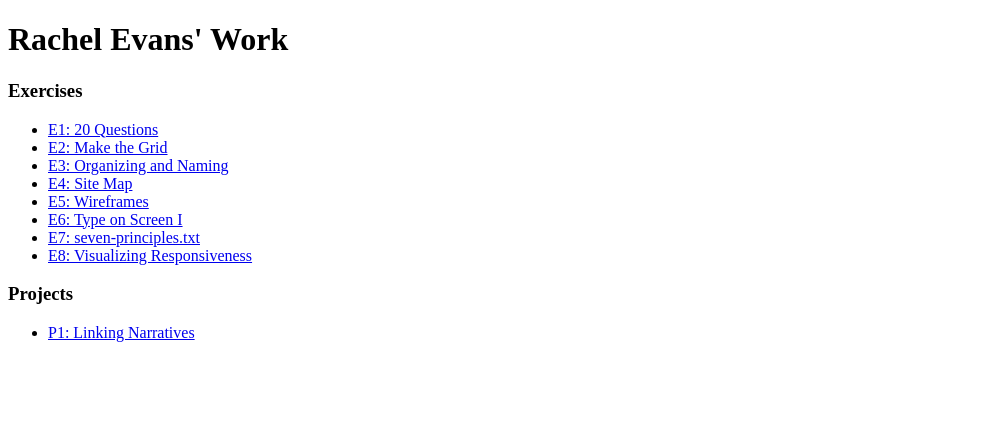
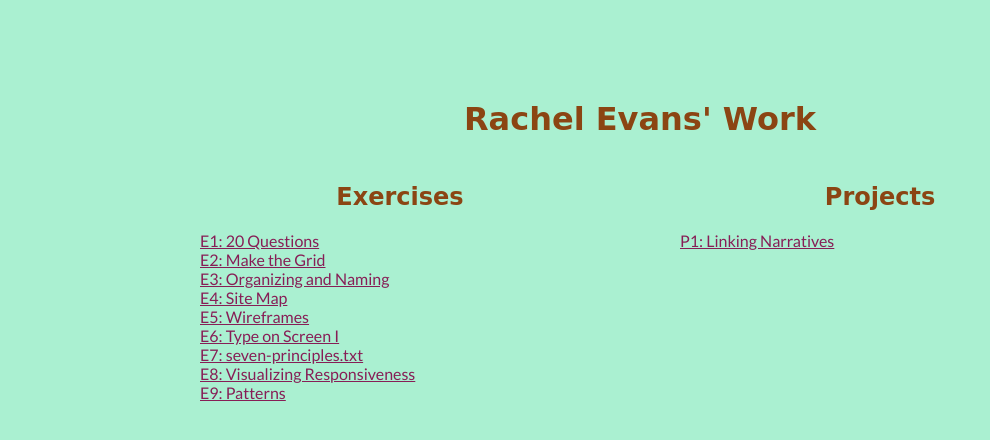
Before and after one commit to electro-saturator/avt217, a plain HTML site: page index.html in a window 1280 px wide. Shown: the whole page, without its empty margins (0-990 px from the left). Drawn offline with Linux system fonts and the light colour scheme; a web font is replaced by a local one.

Commit message:
tutorials 6+7

```diff
--- /dev/null
+++ b/css/main.css
@@ -0,0 +1,81 @@
+/******************
+
+default style rule set for CSS
+
+selector {
+  property: value;
+}
+/*****general styles*****/
+* {
+  box-sizing: border-box;
+}
+html {
+  font-size: 16px;
+}
+body {
+  background-color: #aaf0d1;
+  text-align: center;
+  margin-top: 100px;
+}
+
+/*****layout styles*****/
+header {
+  width: 75vw;
+  margin: 25px auto;
+}
+main {
+  width: 75vw;
+  margin: 25px auto;
+  display: flow-root;
+}
+.col {
+  width: 50%;
+  float: left;
+}
+
+/*****type styles*****/
+h1 {
+  color: #8b4513;
+  font-family: 'Delius', cursive;
+  text-align: center;
+}
+h2 {
+  color: #8b4513;
+  font-family: 'Delius', cursive;
+}
+a {
+  color: #871e56;
+}
+a:hover {
+  color: #ff69b4;
+}
+
+/*****list styles*****/
+li {
+  color: #447295;
+  font-family: 'Lato', sans-serif;
+  text-align: left;
+}
+ul {
+ list-style: none;
+}
+
+/*****media queries*****/
+@media screen and (max-width: 700px) {
+  .col {
+    width: 100%;
+    margin-bottom: 50px;
+  }
+  header {
+    width: 90vw;
+  }
+  h1 {
+    font-size: 3rem;
+  }
+  h2 {
+    font-size: 3rem;
+  }
+  li {
+    font-size: 2rem;
+  }
+}
--- a/index.html
+++ b/index.html
@@ -3,10 +3,17 @@
   <head>
     <meta charset="utf-8">
     <title>Rachel Evans</title>
+    <link rel="stylesheet" href="css/main.css">
+    <link rel="preconnect" href="https://fonts.gstatic.com">
+    <link href="https://fonts.googleapis.com/css2?family=Delius&family=Lato&display=swap" rel="stylesheet">
   </head>
   <body>
+    <header>
       <h1>Rachel Evans' Work</h1>
-    <h3>Exercises</h3>
+    </header>
+      <main>
+      <div class="col">
+        <h2>Exercises</h2>
         <ul>
             <li><a href="e1/index.html">E1: 20 Questions</a></li>
             <li><a href="e2/index.html">E2: Make the Grid</a></li>
@@ -16,10 +23,15 @@
             <li><a href="e6/index.html">E6: Type on Screen I</a></li>
             <li><a href="e7/index.html">E7: seven-principles.txt</a></li>
             <li><a href="e8/index.html">E8: Visualizing Responsiveness</a></li>
+            <li><a href="e9/index.html">E9: Patterns</a></li>
         </ul>
-    <h3>Projects</h3>
+    </div>
+    <div class="col">
+        <h2>Projects</h2>
         <ul>
             <li><a href="p1/index.html">P1: Linking Narratives</a></li>
         </ul>
+      </div>
+    </main>
   </body>
 </html>
```
Lines whose indentation alone changed are shown as unchanged.
